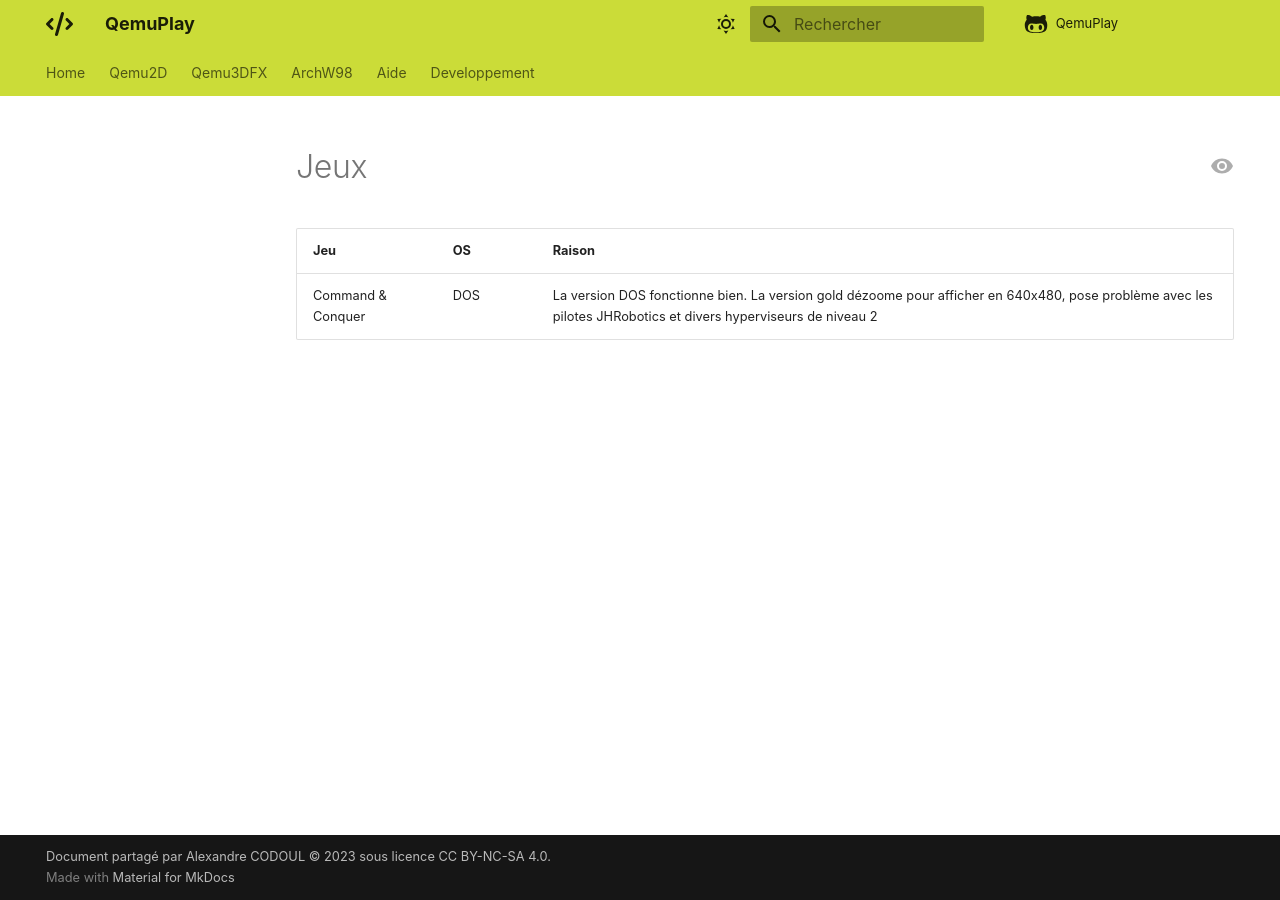
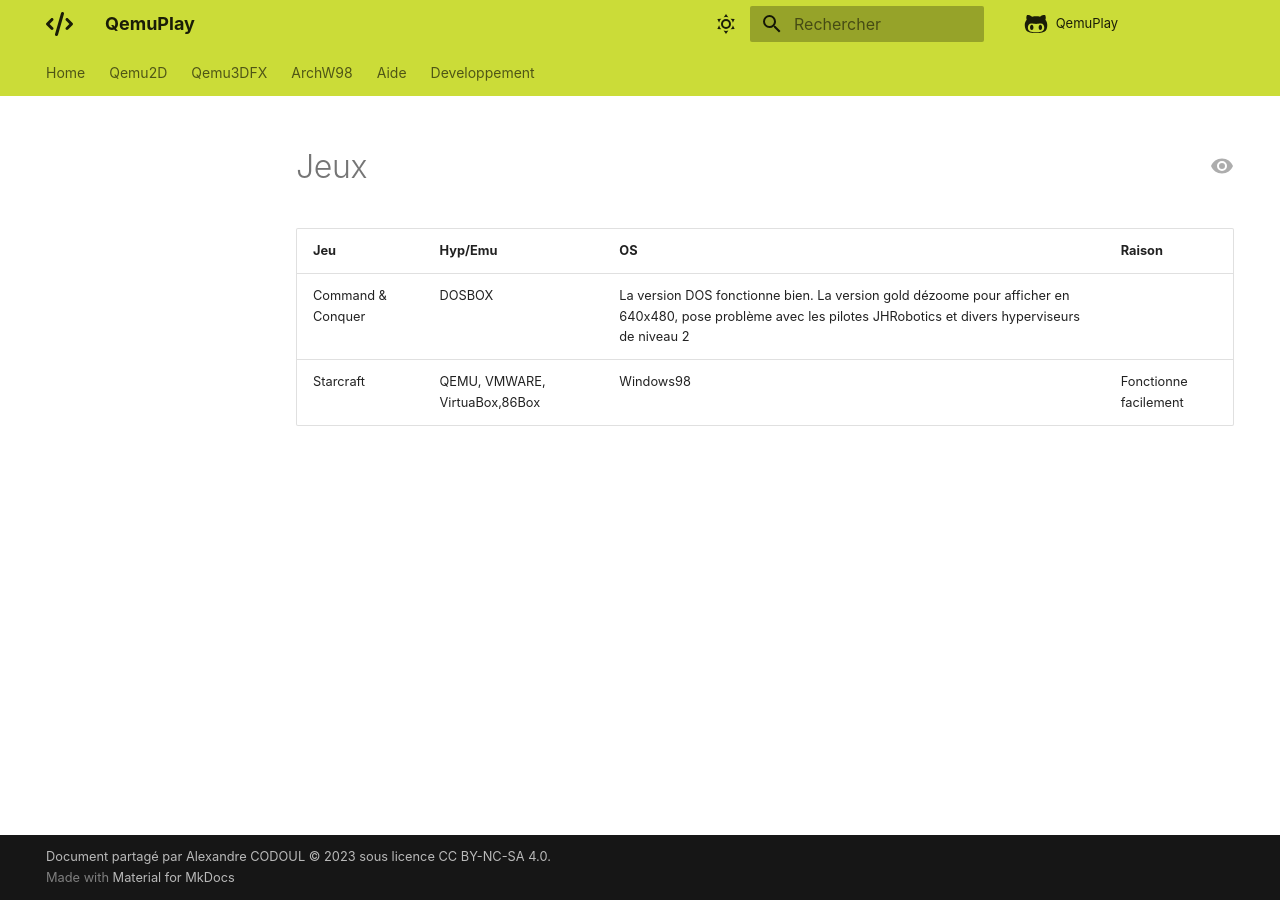
Before and after one commit to daerlnaxe/QemuPlay, an MkDocs documentation site: the page built from docs/90-developpement/Jeux.md, in a window 1280 px wide. Built offline with MkDocs 1.6.1 and Material for MkDocs 9.7.7, drawn with Linux system fonts in a browser that asks for light colours; comment, search, counter and statistics services are not loaded.

Commit message:
Update Jeux.md

```diff
--- a/docs/90-developpement/Jeux.md
+++ b/docs/90-developpement/Jeux.md
@@ -1,3 +1,4 @@
-|Jeu|OS|Raison|
-|-|-|-|
-| Command & Conquer | DOS | La version DOS fonctionne bien. La version gold dézoome pour afficher en 640x480, pose problème avec les pilotes JHRobotics et divers hyperviseurs de niveau 2  |
+|Jeu|Hyp/Emu|OS|Raison|
+|-|-|-|-|
+| Command & Conquer | DOSBOX | La version DOS fonctionne bien. La version gold dézoome pour afficher en 640x480, pose problème avec les pilotes JHRobotics et divers hyperviseurs de niveau 2  |
+|Starcraft| QEMU, VMWARE, VirtuaBox,86Box |Windows98|Fonctionne facilement|
```
